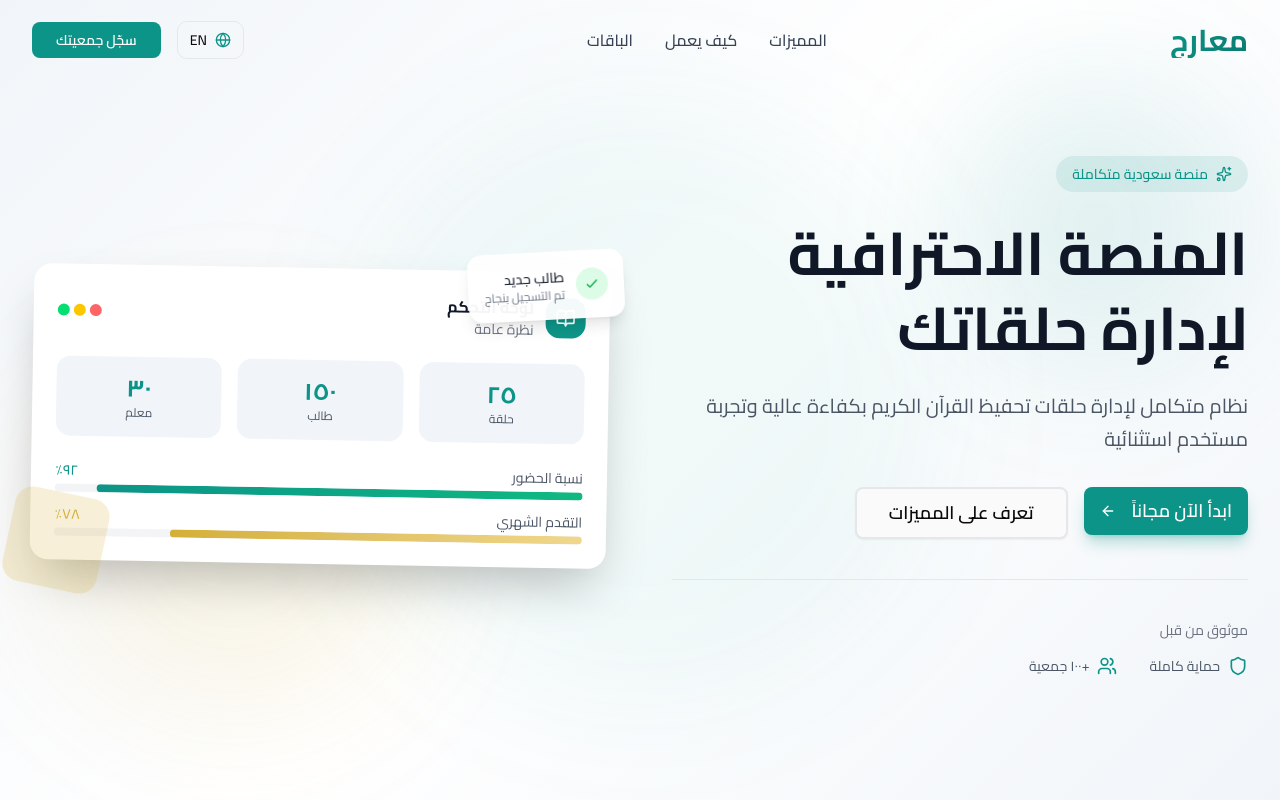
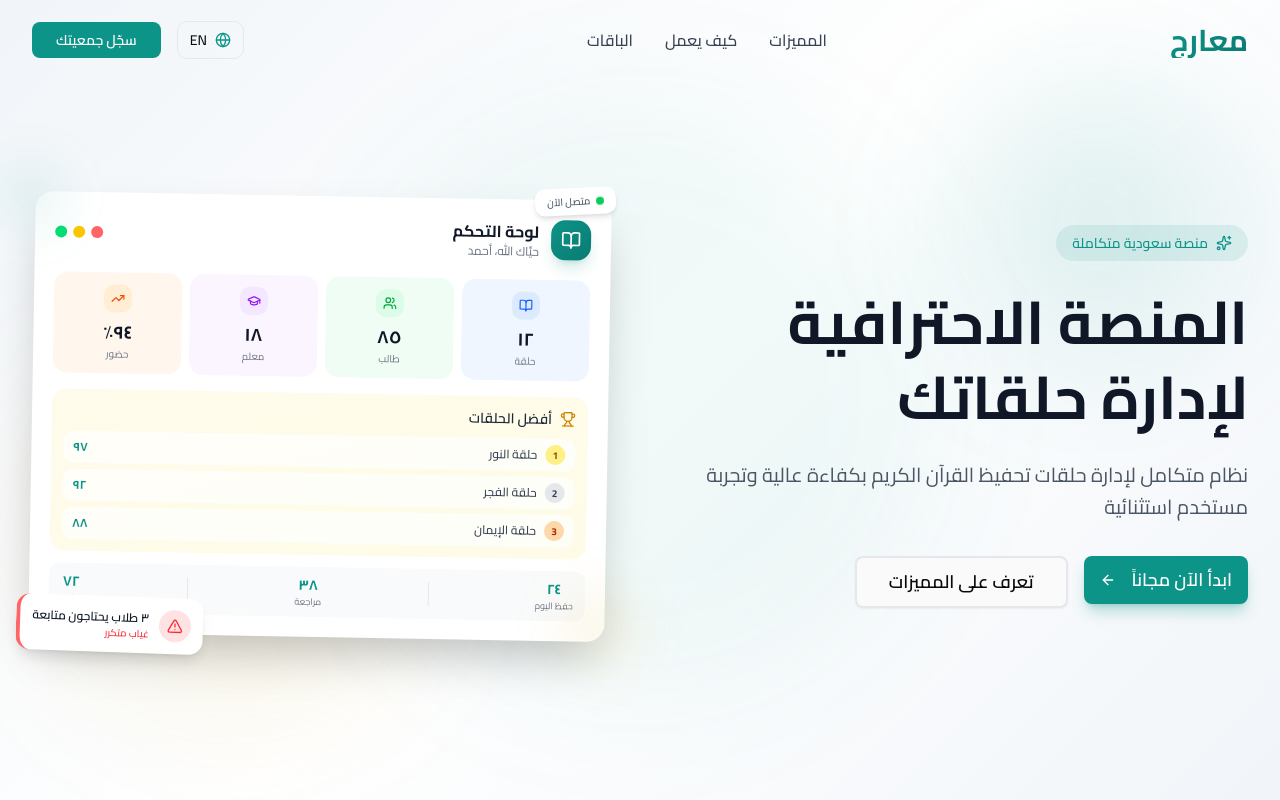
Before and after one commit to omarr-dev/maarij-landing, a Next.js app: page / in a window 1280 px wide. Shown: the top 800 px of the page. Built offline with nearby package versions, Linux system fonts and the light colour scheme.

Commit message:
dashboard

```diff
--- a/src/components/Hero.tsx
+++ b/src/components/Hero.tsx
@@ -4,7 +4,7 @@
 import Link from "next/link";
 import { useLanguage } from "@/context/LanguageContext";
 import { Button } from "@/components/ui/button";
-import { ArrowLeft, ArrowRight, Sparkles, Users, BookOpen, Shield } from "lucide-react";
+import { ArrowLeft, ArrowRight, Sparkles, BookOpen, Users, GraduationCap, Trophy, TrendingUp, AlertTriangle } from "lucide-react";
 
 export function Hero() {
   const { t, language } = useLanguage();
@@ -68,124 +68,155 @@
               </Button>
             </div>
 
-            {/* Trust badges */}
-            <div className="mt-10 pt-10 border-t border-gray-200">
-              <p className="text-sm text-gray-500 mb-4">
-                {language === "ar" ? "موثوق من قبل" : "Trusted by"}
-              </p>
-              <div className="flex items-center justify-center lg:justify-start gap-8 text-gray-400">
-                <div className="flex items-center gap-2">
-                  <Shield className="w-5 h-5 text-[#0D9488]" />
-                  <span className="text-sm text-gray-600">
-                    {language === "ar" ? "حماية كاملة" : "Fully Secure"}
-                  </span>
-                </div>
-                <div className="flex items-center gap-2">
-                  <Users className="w-5 h-5 text-[#0D9488]" />
-                  <span className="text-sm text-gray-600">
-                    {language === "ar" ? "+١٠٠ جمعية" : "100+ Associations"}
-                  </span>
-                </div>
-              </div>
-            </div>
           </div>
 
-          {/* Dashboard Mockup */}
+          {/* Dashboard Mockup - Enhanced to show real features */}
           <div className="relative animate-fade-in" style={{ animationDelay: "0.3s" }}>
             <div className="relative">
               {/* Main Dashboard Card */}
-              <div className="bg-white rounded-2xl shadow-2xl p-6 transform rotate-1 hover:rotate-0 transition-transform duration-500">
-                <div className="flex items-center justify-between mb-6">
+              <div className="bg-white rounded-2xl shadow-2xl p-5 transform rotate-1 hover:rotate-0 transition-transform duration-500">
+                {/* Header */}
+                <div className="flex items-center justify-between mb-5">
                   <div className="flex items-center gap-3">
-                    <div className="w-10 h-10 bg-[#0D9488] rounded-xl flex items-center justify-center">
+                    <div className="w-10 h-10 bg-gradient-to-br from-[#0D9488] to-[#0A7B71] rounded-xl flex items-center justify-center shadow-lg shadow-[#0D9488]/20">
                       <BookOpen className="w-5 h-5 text-white" />
                     </div>
                     <div>
                       <h3 className="font-bold text-gray-900">
                         {language === "ar" ? "لوحة التحكم" : "Dashboard"}
                       </h3>
-                      <p className="text-sm text-gray-500">
-                        {language === "ar" ? "نظرة عامة" : "Overview"}
+                      <p className="text-xs text-gray-500">
+                        {language === "ar" ? "حيَّاك الله، أحمد" : "Welcome, Ahmed"}
                       </p>
                     </div>
                   </div>
-                  <div className="flex gap-1">
+                  <div className="flex gap-1.5">
                     <div className="w-3 h-3 rounded-full bg-red-400"></div>
                     <div className="w-3 h-3 rounded-full bg-yellow-400"></div>
                     <div className="w-3 h-3 rounded-full bg-green-400"></div>
                   </div>
                 </div>
 
-                {/* Stats Grid */}
-                <div className="grid grid-cols-3 gap-4 mb-6">
-                  <div className="bg-[#F1F5F9] rounded-xl p-4 text-center">
-                    <div className="text-2xl font-bold text-[#0D9488]">٢٥</div>
-                    <div className="text-xs text-gray-600">
+                {/* Stats Cards - Like real dashboard */}
+                <div className="grid grid-cols-4 gap-2 mb-4">
+                  <div className="bg-blue-50 rounded-xl p-3 text-center group hover:scale-105 transition-transform cursor-pointer">
+                    <div className="w-7 h-7 mx-auto mb-1.5 bg-blue-100 rounded-lg flex items-center justify-center">
+                      <BookOpen className="w-3.5 h-3.5 text-blue-600" />
+                    </div>
+                    <div className="text-lg font-bold text-gray-900">١٢</div>
+                    <div className="text-[10px] text-gray-500">
                       {language === "ar" ? "حلقة" : "Circles"}
                     </div>
                   </div>
-                  <div className="bg-[#F1F5F9] rounded-xl p-4 text-center">
-                    <div className="text-2xl font-bold text-[#0D9488]">١٥٠</div>
-                    <div className="text-xs text-gray-600">
+                  <div className="bg-green-50 rounded-xl p-3 text-center group hover:scale-105 transition-transform cursor-pointer">
+                    <div className="w-7 h-7 mx-auto mb-1.5 bg-green-100 rounded-lg flex items-center justify-center">
+                      <Users className="w-3.5 h-3.5 text-green-600" />
+                    </div>
+                    <div className="text-lg font-bold text-gray-900">٨٥</div>
+                    <div className="text-[10px] text-gray-500">
                       {language === "ar" ? "طالب" : "Students"}
                     </div>
                   </div>
-                  <div className="bg-[#F1F5F9] rounded-xl p-4 text-center">
-                    <div className="text-2xl font-bold text-[#0D9488]">٣٠</div>
-                    <div className="text-xs text-gray-600">
+                  <div className="bg-purple-50 rounded-xl p-3 text-center group hover:scale-105 transition-transform cursor-pointer">
+                    <div className="w-7 h-7 mx-auto mb-1.5 bg-purple-100 rounded-lg flex items-center justify-center">
+                      <GraduationCap className="w-3.5 h-3.5 text-purple-600" />
+                    </div>
+                    <div className="text-lg font-bold text-gray-900">١٨</div>
+                    <div className="text-[10px] text-gray-500">
                       {language === "ar" ? "معلم" : "Teachers"}
+                    </div>
+                  </div>
+                  <div className="bg-orange-50 rounded-xl p-3 text-center group hover:scale-105 transition-transform cursor-pointer">
+                    <div className="w-7 h-7 mx-auto mb-1.5 bg-orange-100 rounded-lg flex items-center justify-center">
+                      <TrendingUp className="w-3.5 h-3.5 text-orange-600" />
+                    </div>
+                    <div className="text-lg font-bold text-gray-900">٩٤٪</div>
+                    <div className="text-[10px] text-gray-500">
+                      {language === "ar" ? "حضور" : "Attendance"}
                     </div>
                   </div>
                 </div>
 
-                {/* Progress bars */}
-                <div className="space-y-3">
-                  <div>
-                    <div className="flex justify-between text-sm mb-1">
-                      <span className="text-gray-600">
-                        {language === "ar" ? "نسبة الحضور" : "Attendance Rate"}
-                      </span>
-                      <span className="font-medium text-[#0D9488]">٩٢٪</span>
-                    </div>
-                    <div className="h-2 bg-gray-100 rounded-full overflow-hidden">
-                      <div className="h-full w-[92%] bg-gradient-to-r from-[#0D9488] to-[#10B981] rounded-full"></div>
-                    </div>
+                {/* Top Halaqat Rankings - Real feature */}
+                <div className="bg-gradient-to-br from-amber-50 to-yellow-50 rounded-xl p-3 mb-3">
+                  <div className="flex items-center gap-2 mb-2.5">
+                    <Trophy className="w-4 h-4 text-yellow-600" />
+                    <span className="text-sm font-semibold text-gray-800">
+                      {language === "ar" ? "أفضل الحلقات" : "Top Circles"}
+                    </span>
                   </div>
-                  <div>
-                    <div className="flex justify-between text-sm mb-1">
-                      <span className="text-gray-600">
-                        {language === "ar" ? "التقدم الشهري" : "Monthly Progress"}
-                      </span>
-                      <span className="font-medium text-[#D4AF37]">٧٨٪</span>
-                    </div>
-                    <div className="h-2 bg-gray-100 rounded-full overflow-hidden">
-                      <div className="h-full w-[78%] bg-gradient-to-r from-[#D4AF37] to-[#F0D78C] rounded-full"></div>
-                    </div>
+                  <div className="space-y-1.5">
+                    {[
+                      { name: language === "ar" ? "حلقة النور" : "Al-Noor", score: "٩٧" },
+                      { name: language === "ar" ? "حلقة الفجر" : "Al-Fajr", score: "٩٢" },
+                      { name: language === "ar" ? "حلقة الإيمان" : "Al-Iman", score: "٨٨" },
+                    ].map((halaqa, i) => (
+                      <div key={i} className="flex items-center justify-between bg-white/70 rounded-lg px-2.5 py-1.5">
+                        <div className="flex items-center gap-2">
+                          <div className={`w-5 h-5 rounded-full flex items-center justify-center text-[10px] font-bold ${
+                            i === 0 ? 'bg-yellow-200 text-yellow-800' :
+                            i === 1 ? 'bg-gray-200 text-gray-700' :
+                            'bg-orange-200 text-orange-800'
+                          }`}>
+                            {i + 1}
+                          </div>
+                          <span className="text-xs font-medium text-gray-700">{halaqa.name}</span>
+                        </div>
+                        <span className="text-xs font-bold text-[#0D9488]">{halaqa.score}</span>
+                      </div>
+                    ))}
+                  </div>
+                </div>
+
+                {/* Quick Stats Bar */}
+                <div className="flex items-center justify-between bg-gray-50 rounded-lg px-3 py-2">
+                  <div className="text-center">
+                    <div className="text-sm font-bold text-[#0D9488]">٢٤</div>
+                    <div className="text-[9px] text-gray-500">{language === "ar" ? "حفظ اليوم" : "Today's Hifz"}</div>
+                  </div>
+                  <div className="w-px h-6 bg-gray-200"></div>
+                  <div className="text-center">
+                    <div className="text-sm font-bold text-[#0D9488]">٣٨</div>
+                    <div className="text-[9px] text-gray-500">{language === "ar" ? "مراجعة" : "Review"}</div>
+                  </div>
+                  <div className="w-px h-6 bg-gray-200"></div>
+                  <div className="text-center">
+                    <div className="text-sm font-bold text-[#0D9488]">٧٢</div>
+                    <div className="text-[9px] text-gray-500">{language === "ar" ? "حضور" : "Present"}</div>
                   </div>
                 </div>
               </div>
 
-              {/* Floating notification card */}
-              <div className="absolute -top-4 -right-4 bg-white rounded-xl shadow-lg p-4 transform -rotate-3 animate-pulse">
-                <div className="flex items-center gap-3">
-                  <div className="w-8 h-8 bg-green-100 rounded-full flex items-center justify-center">
-                    <svg className="w-4 h-4 text-green-600" fill="none" viewBox="0 0 24 24" stroke="currentColor">
-                      <path strokeLinecap="round" strokeLinejoin="round" strokeWidth={2} d="M5 13l4 4L19 7" />
-                    </svg>
+              {/* Floating At-Risk Alert */}
+              <div className="absolute -bottom-4 -left-4 bg-white rounded-xl shadow-lg p-3 transform rotate-2 border-l-4 border-red-400">
+                <div className="flex items-center gap-2.5">
+                  <div className="w-8 h-8 bg-red-100 rounded-full flex items-center justify-center">
+                    <AlertTriangle className="w-4 h-4 text-red-500" />
                   </div>
                   <div>
-                    <p className="text-sm font-medium text-gray-900">
-                      {language === "ar" ? "طالب جديد" : "New Student"}
+                    <p className="text-xs font-semibold text-gray-900">
+                      {language === "ar" ? "٣ طلاب يحتاجون متابعة" : "3 students need attention"}
                     </p>
-                    <p className="text-xs text-gray-500">
-                      {language === "ar" ? "تم التسجيل بنجاح" : "Registered successfully"}
+                    <p className="text-[10px] text-red-500 font-medium">
+                      {language === "ar" ? "غياب متكرر" : "Frequent absence"}
                     </p>
                   </div>
                 </div>
               </div>
 
-              {/* Floating gold accent */}
-              <div className="absolute -bottom-6 -left-6 w-24 h-24 bg-[#D4AF37]/20 rounded-2xl transform rotate-12"></div>
+              {/* Floating Live Badge */}
+              <div className="absolute -top-2 -right-2 bg-white rounded-lg shadow-md px-3 py-1.5 transform -rotate-3">
+                <div className="flex items-center gap-1.5">
+                  <div className="w-2 h-2 bg-green-500 rounded-full animate-pulse"></div>
+                  <span className="text-[10px] font-medium text-gray-600">
+                    {language === "ar" ? "متصل الآن" : "Live now"}
+                  </span>
+                </div>
+              </div>
+
+              {/* Decorative elements */}
+              <div className="absolute -bottom-8 -right-8 w-20 h-20 bg-[#D4AF37]/10 rounded-full blur-xl"></div>
+              <div className="absolute -top-8 -left-8 w-16 h-16 bg-[#0D9488]/10 rounded-full blur-xl"></div>
             </div>
           </div>
         </div>
```
